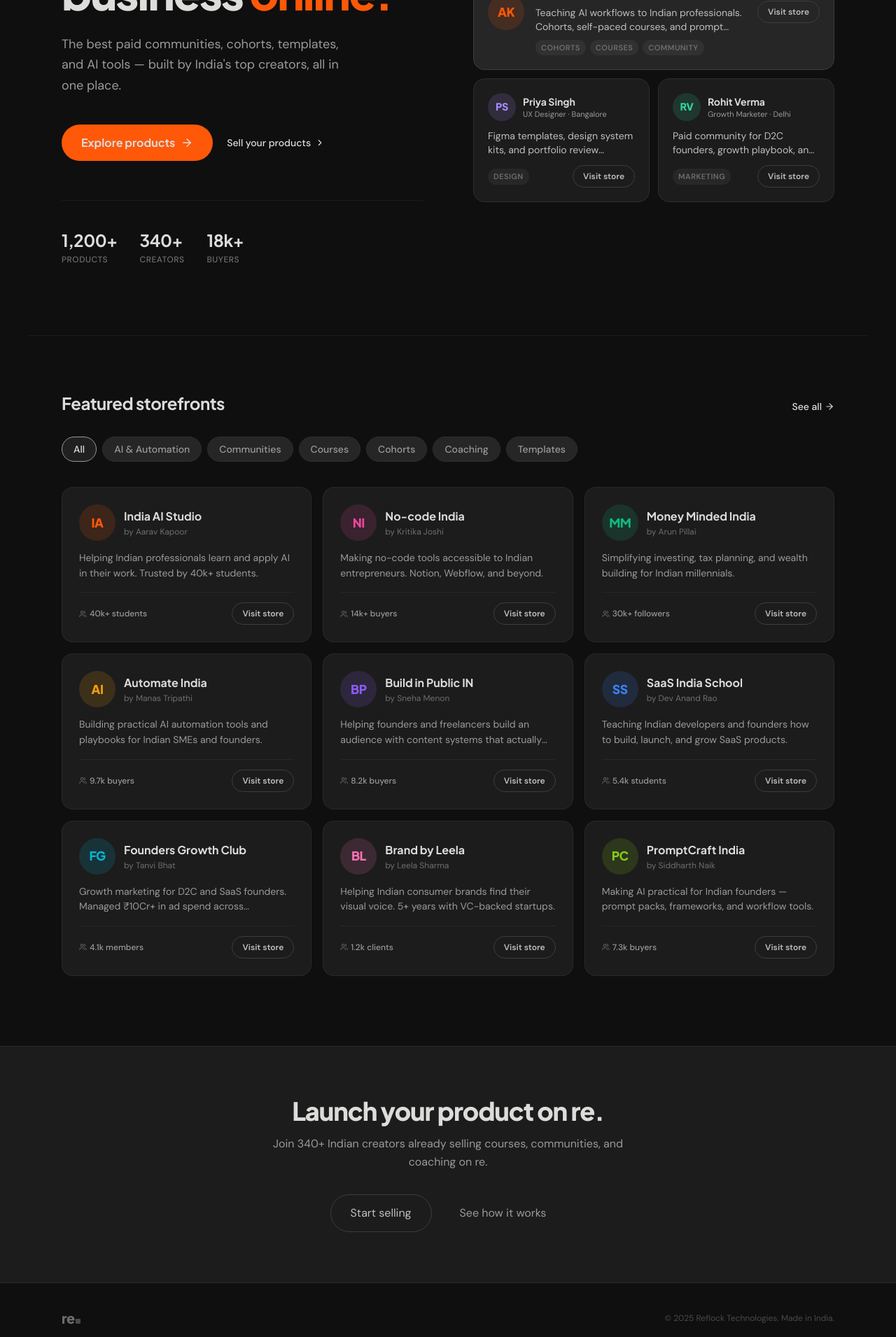
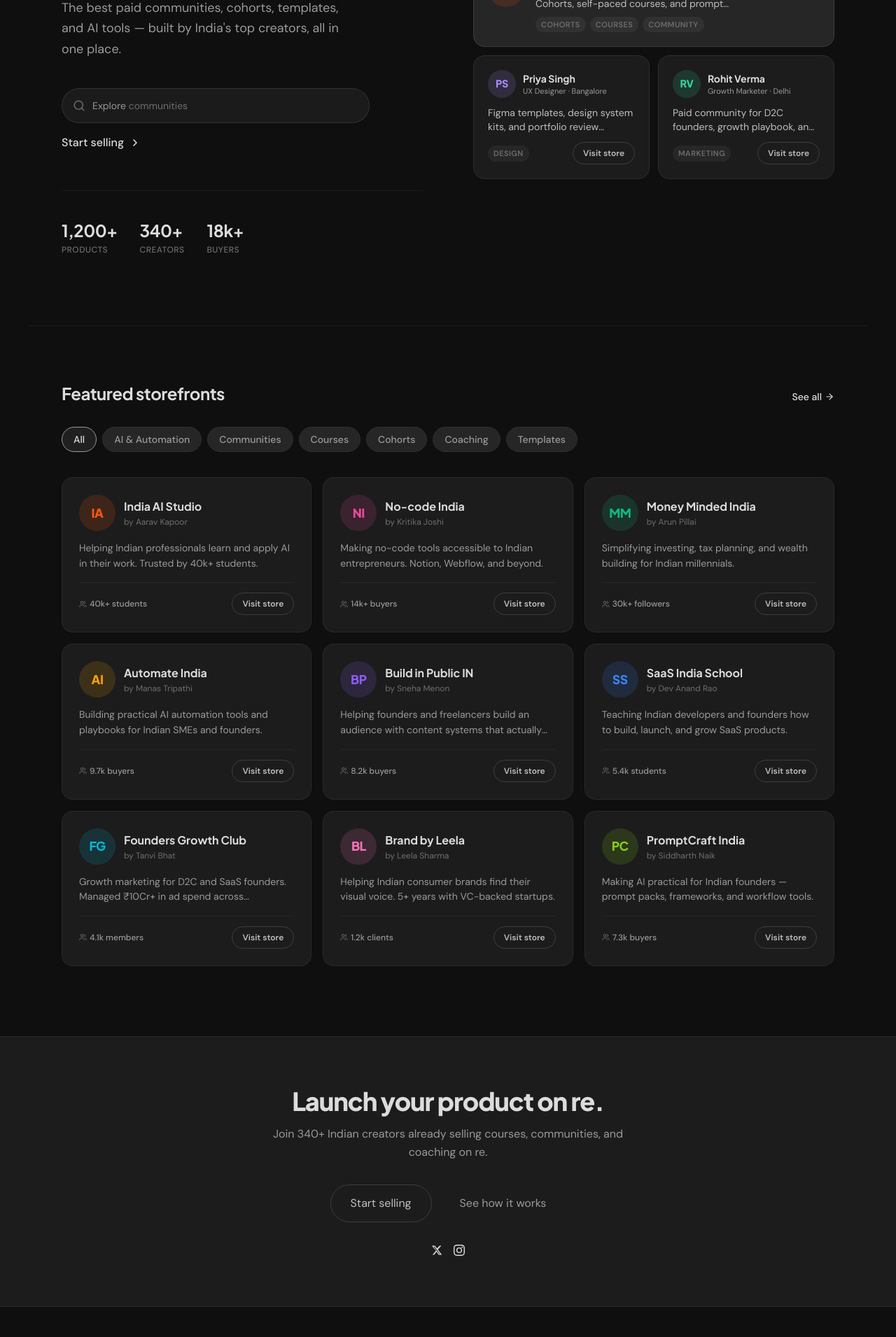
Before and after one commit to vanshhc/reflock, a Next.js app: page / in a window 1280 px wide. Shown: the part 320-2231 px from the top of the page at 70% size. Built offline with nearby package versions, Linux system fonts and the light colour scheme; no server answers.

Commit message:
frontend changes

```diff
--- a/app/globals.css
+++ b/app/globals.css
@@ -63,6 +63,15 @@
 a {
   color: inherit;
   text-decoration: none;
+}
+
+@keyframes cursor-blink {
+  0%, 100% { opacity: 1; }
+  50% { opacity: 0; }
+}
+
+.cursor-blink {
+  animation: cursor-blink 1s step-end infinite;
 }
 
 @keyframes rf-rise {
--- a/components/CtaStrip.tsx
+++ b/components/CtaStrip.tsx
@@ -1,3 +1,19 @@
+function XIcon({ size = 16 }: { size?: number }) {
+  return (
+    <svg width={size} height={size} viewBox="0 0 24 24" fill="currentColor">
+      <path d="M18.244 2.25h3.308l-7.227 8.26 8.502 11.24H16.17l-4.714-6.231-5.401 6.231H2.746l7.73-8.835L1.254 2.25H8.08l4.258 5.63 5.906-5.63Zm-1.161 17.52h1.833L7.084 4.126H5.117z" />
+    </svg>
+  );
+}
+
+function InstagramIcon({ size = 16 }: { size?: number }) {
+  return (
+    <svg width={size} height={size} viewBox="0 0 24 24" fill="currentColor">
+      <path d="M12 2.163c3.204 0 3.584.012 4.85.07 3.252.148 4.771 1.691 4.919 4.919.058 1.265.069 1.645.069 4.849 0 3.205-.012 3.584-.069 4.849-.149 3.225-1.664 4.771-4.919 4.919-1.266.058-1.644.07-4.85.07-3.204 0-3.584-.012-4.849-.07-3.26-.149-4.771-1.699-4.919-4.92-.058-1.265-.07-1.644-.07-4.849 0-3.204.013-3.583.07-4.849.149-3.227 1.664-4.771 4.919-4.919 1.266-.057 1.645-.069 4.849-.069zM12 0C8.741 0 8.333.014 7.053.072 2.695.272.273 2.69.073 7.052.014 8.333 0 8.741 0 12c0 3.259.014 3.668.072 4.948.2 4.358 2.618 6.78 6.98 6.98C8.333 23.986 8.741 24 12 24c3.259 0 3.668-.014 4.948-.072 4.354-.2 6.782-2.618 6.979-6.98.059-1.28.073-1.689.073-4.948 0-3.259-.014-3.667-.072-4.947-.196-4.354-2.617-6.78-6.979-6.98C15.668.014 15.259 0 12 0zm0 5.838a6.162 6.162 0 1 0 0 12.324 6.162 6.162 0 0 0 0-12.324zM12 16a4 4 0 1 1 0-8 4 4 0 0 1 0 8zm6.406-11.845a1.44 1.44 0 1 0 0 2.881 1.44 1.44 0 0 0 0-2.881z" />
+    </svg>
+  );
+}
+
 export function CtaStrip() {
   return (
     <div
@@ -33,6 +49,26 @@
             See how it works
           </button>
         </div>
+        <div className="flex gap-4 justify-center mt-8">
+          <a
+            href="https://x.com/reflockHQ"
+            target="_blank"
+            rel="noopener noreferrer"
+            className="text-white hover:text-[var(--color-gray-300)] transition-colors"
+            aria-label="Reflock on X"
+          >
+            <XIcon size={16} />
+          </a>
+          <a
+            href="https://instagram.com/reflockHQ"
+            target="_blank"
+            rel="noopener noreferrer"
+            className="text-white hover:text-[var(--color-gray-300)] transition-colors"
+            aria-label="Reflock on Instagram"
+          >
+            <InstagramIcon size={16} />
+          </a>
+        </div>
       </div>
     </div>
   );
--- a/components/hero/Hero.tsx
+++ b/components/hero/Hero.tsx
@@ -1,10 +1,11 @@
 import Link from "next/link";
-import { ArrowRight, ChevronRight } from "lucide-react";
+import { ChevronRight } from "lucide-react";
 import { HeroStorefronts } from "./HeroStorefronts";
+import { HeroSearch } from "./HeroSearch"; // typewriter search
 
 export function Hero() {
   return (
-    <section className="max-w-[1200px] mx-auto px-6 md:px-12 pt-[72px] md:pt-[100px] pb-[60px] md:pb-[100px] grid grid-cols-1 lg:grid-cols-2 gap-12 lg:gap-[72px] items-center">
+    <section className="max-w-[1200px] mx-auto px-6 md:px-12 pt-[32px] md:pt-[48px] pb-[60px] md:pb-[100px] grid grid-cols-1 lg:grid-cols-2 gap-12 lg:gap-[72px] items-center">
       <div className="rf-rise">
         <p
           className="text-xs font-semibold uppercase text-[var(--color-orange)] mb-6"
@@ -39,20 +40,14 @@
           by India&apos;s top creators, all in one place.
         </p>
 
-        <div className="flex items-center gap-5">
-          <Link
-            href="#discover"
-            className="font-[family-name:var(--font-display)] text-base font-bold text-white bg-[var(--color-orange)] hover:bg-[var(--color-orange-light)] active:scale-[0.97] px-7 py-3.5 rounded-full inline-flex items-center gap-2 transition-all duration-150"
-          >
-            Explore products
-            <ArrowRight size={18} strokeWidth={2} />
-          </Link>
+        <div className="flex flex-col gap-4">
+          <HeroSearch />
           <Link
             href="#"
-            className="text-sm font-medium text-[var(--color-gray-500)] hover:text-[var(--color-off-white)] flex items-center gap-1.5 transition-colors duration-150"
+            className="group text-base font-medium text-[var(--color-gray-400)] hover:text-[var(--color-off-white)] flex items-center gap-2 transition-colors duration-200 w-fit"
           >
-            Sell your products
-            <ChevronRight size={14} strokeWidth={2} />
+            Start selling
+            <ChevronRight size={16} strokeWidth={2.5} className="transition-transform duration-200 group-hover:translate-x-1" />
           </Link>
         </div>
 
--- /dev/null
+++ b/components/hero/HeroSearch.tsx
@@ -0,0 +1,77 @@
+"use client";
+
+import { Search } from "lucide-react";
+import { useState, useEffect, useRef } from "react";
+
+const SUFFIXES = [" products", " communities", " cohorts", " courses", " templates", " AI tools", " coaching"];
+const PREFIX = "Explore";
+const TYPE_SPEED = 75;
+const DELETE_SPEED = 45;
+const PAUSE_AFTER_TYPE = 1800;
+const PAUSE_AFTER_DELETE = 350;
+
+export function HeroSearch() {
+  const [value, setValue] = useState("");
+  const [focused, setFocused] = useState(false);
+  const [displayText, setDisplayText] = useState(PREFIX);
+  const suffixIndex = useRef(0);
+  const isDeleting = useRef(false);
+
+  useEffect(() => {
+    let timeout: ReturnType<typeof setTimeout>;
+
+    function tick() {
+      const suffix = SUFFIXES[suffixIndex.current];
+      const full = PREFIX + suffix;
+
+      if (!isDeleting.current) {
+        if (displayText.length < full.length) {
+          setDisplayText(full.slice(0, displayText.length + 1));
+          timeout = setTimeout(tick, TYPE_SPEED);
+        } else {
+          timeout = setTimeout(() => {
+            isDeleting.current = true;
+            tick();
+          }, PAUSE_AFTER_TYPE);
+        }
+      } else {
+        if (displayText.length > PREFIX.length) {
+          setDisplayText(displayText.slice(0, -1));
+          timeout = setTimeout(tick, DELETE_SPEED);
+        } else {
+          isDeleting.current = false;
+          suffixIndex.current = (suffixIndex.current + 1) % SUFFIXES.length;
+          timeout = setTimeout(tick, PAUSE_AFTER_DELETE);
+        }
+      }
+    }
+
+    timeout = setTimeout(tick, TYPE_SPEED);
+    return () => clearTimeout(timeout);
+  }, [displayText]);
+
+  const showOverlay = !focused && value === "";
+
+  return (
+    <div className="relative max-w-[440px]">
+      <Search
+        size={18}
+        strokeWidth={2}
+        className="absolute left-4 top-1/2 -translate-y-1/2 text-[var(--color-gray-600)] pointer-events-none z-10"
+      />
+      {showOverlay && (
+        <div className="absolute left-11 top-1/2 -translate-y-1/2 text-sm text-[var(--color-gray-600)] pointer-events-none select-none">
+          <span className="text-[var(--color-gray-500)]">{PREFIX}</span><span>{displayText.slice(PREFIX.length)}</span><span className="cursor-blink inline-block align-middle w-[1.5px] h-[13px] bg-[var(--color-gray-600)] ml-[1px]" />
+        </div>
+      )}
+      <input
+        type="text"
+        value={value}
+        onChange={(e) => setValue(e.target.value)}
+        onFocus={() => setFocused(true)}
+        onBlur={() => setFocused(false)}
+        className="w-full bg-white/5 border border-white/10 text-[var(--color-off-white)] rounded-full pl-11 pr-5 py-3.5 text-sm outline-none focus:border-white/20 transition-colors duration-150"
+      />
+    </div>
+  );
+}
```
